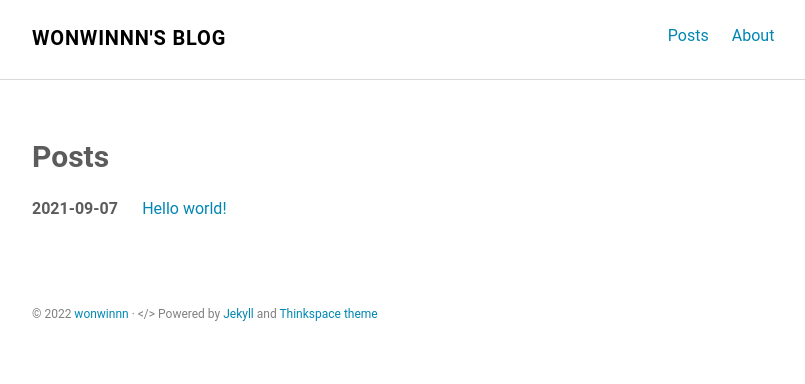
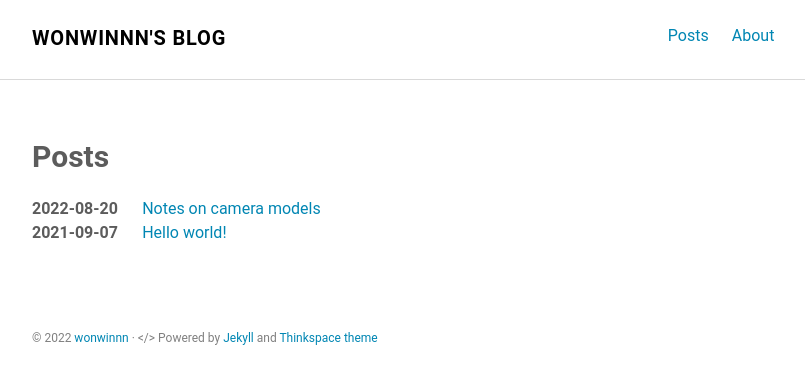
Before and after one commit to wonwinnn/wonwinnn.github.io, a Jekyll site: the page built from posts.md, in a window 1280 px wide. Shown: the top 384 px of the page, without its empty margins (232-1037 px from the left). Built offline with Jekyll 4.4.1, drawn with Linux system fonts in a browser that asks for light colours; some web fonts are replaced.

Commit message:
Update posts.md

```diff
--- a/posts.md
+++ b/posts.md
@@ -4,4 +4,5 @@ title: Posts
 permalink: /posts/
 ---
 
+**2022-08-20** &emsp; [Notes on camera models](https://wonwinnn.github.io/2022/notes-on-camera-models/)
 **2021-09-07** &emsp; [Hello world!](https://wonwinnn.github.io/2021/hello-world/)
```
